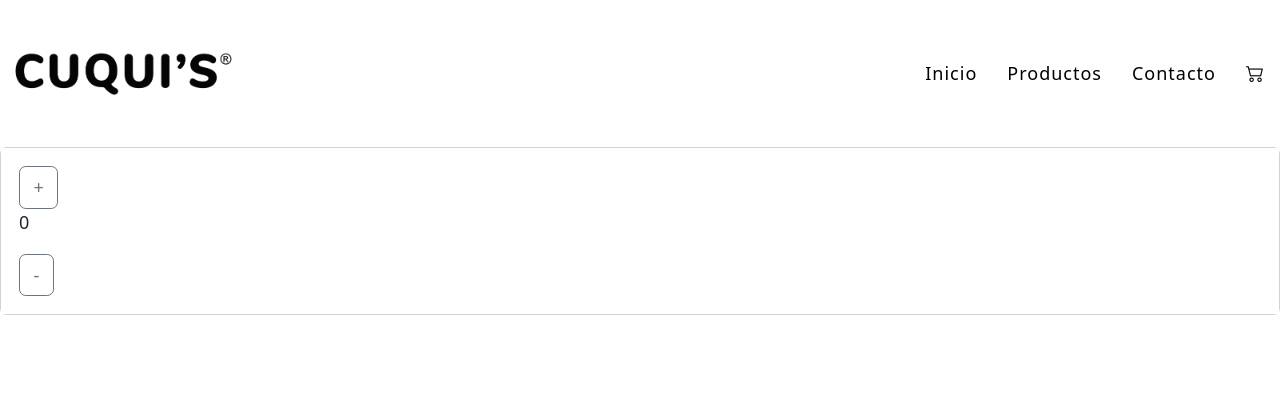
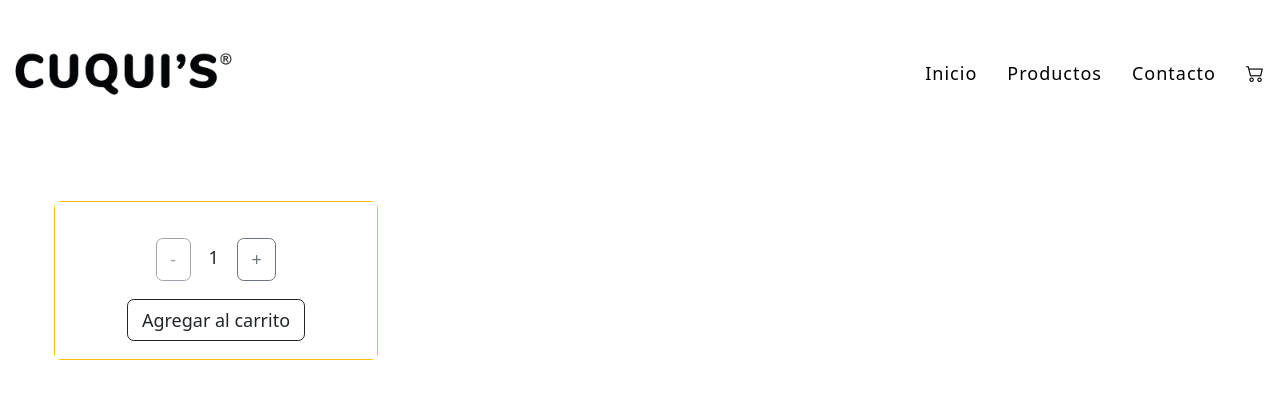
Before and after one commit to facumolas17/React_Cuquis-MolasyMolasFacundo, a React (Create React App) app: page / in a window 1280 px wide. Shown: the top 394 px of the page. Built offline with nearby package versions, Linux system fonts and the light colour scheme.

Commit message:
Terminé el componente ItemCount

```diff
--- a/src/componentes/CartWidget.jsx
+++ b/src/componentes/CartWidget.jsx
@@ -3,7 +3,7 @@ import React from 'react';
 const CartWidget = () => {
   return (
     <>
-        <a className="nav-link" href="#"><i class="bi bi-cart2"></i></a>
+        <a className="nav-link" href="#"><i className="bi bi-cart2"></i></a>
     </>
   )
 }
--- a/src/componentes/ItemCount.jsx
+++ b/src/componentes/ItemCount.jsx
@@ -1,7 +1,7 @@
 import React from 'react';
 import { useState } from 'react';
 
-const ItemCount = ({initial, stock}) => {
+const ItemCount = ({initial, stock, onAdd}) => {
 
     const [cont,setCont]=useState(initial);
 
@@ -20,12 +20,14 @@ const ItemCount = ({initial, stock}) => {
 
   return (
     <div>
-        <div className="card">
-            <div className="card-body">
-            <a href="#" className='btn btn-outline-secondary' onClick={incrementarCant}>+</a>
-            <p>{cont}</p>
-            <a href="#" className='btn btn-outline-secondary' onClick={decrementarCant}>- </a>
-
+        <div className="card m-5 border border-warning" style={{ width: '18rem' }}>
+            <div className="card-body text-center">
+                <button href="#" className='btn btn-outline-secondary m-3' disabled={cont <= 1} onClick={decrementarCant} >-</button>
+                <span>{cont}</span>
+                <button href="#" className='btn btn-outline-secondary m-3' disabled={cont>=stock} onClick={incrementarCant}>+</button>
+                <div>
+                <button className='btn btn-outline-dark' disabled={stock<=0} onClick={()=>onAdd(cont)} >Agregar al carrito</button>
+                </div>
             </div>
         </div>
     </div>
--- a/src/componentes/ItemListContainer.jsx
+++ b/src/componentes/ItemListContainer.jsx
@@ -2,11 +2,16 @@ import React from 'react';
 import ItemCount from './ItemCount';
 
 const ItemListContainer = () => {
+  const onAdd= (cont) =>{
+
+    console.log(`Se agregaron al carrito ${cont} unidades`);
+  }
+
   return (
-    <>
+    <div>
 
-        <ItemCount initial={0} stock={5}/>
-    </>
+        <ItemCount initial={1} stock={5} onAdd={onAdd}/>
+    </div>
   )
 }
 
```
Also changed, not shown: src/App.css (line endings or trailing spaces).
